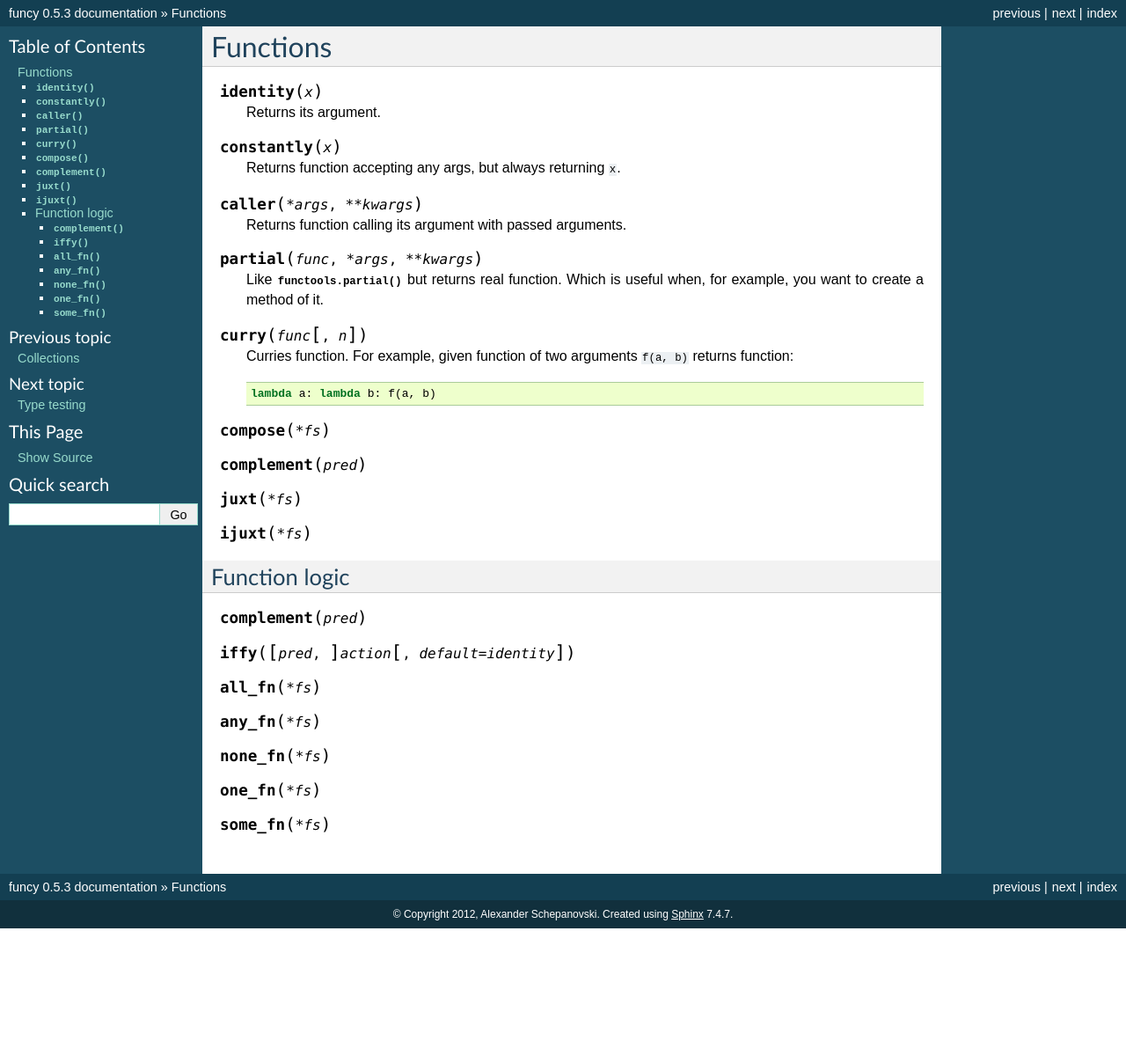
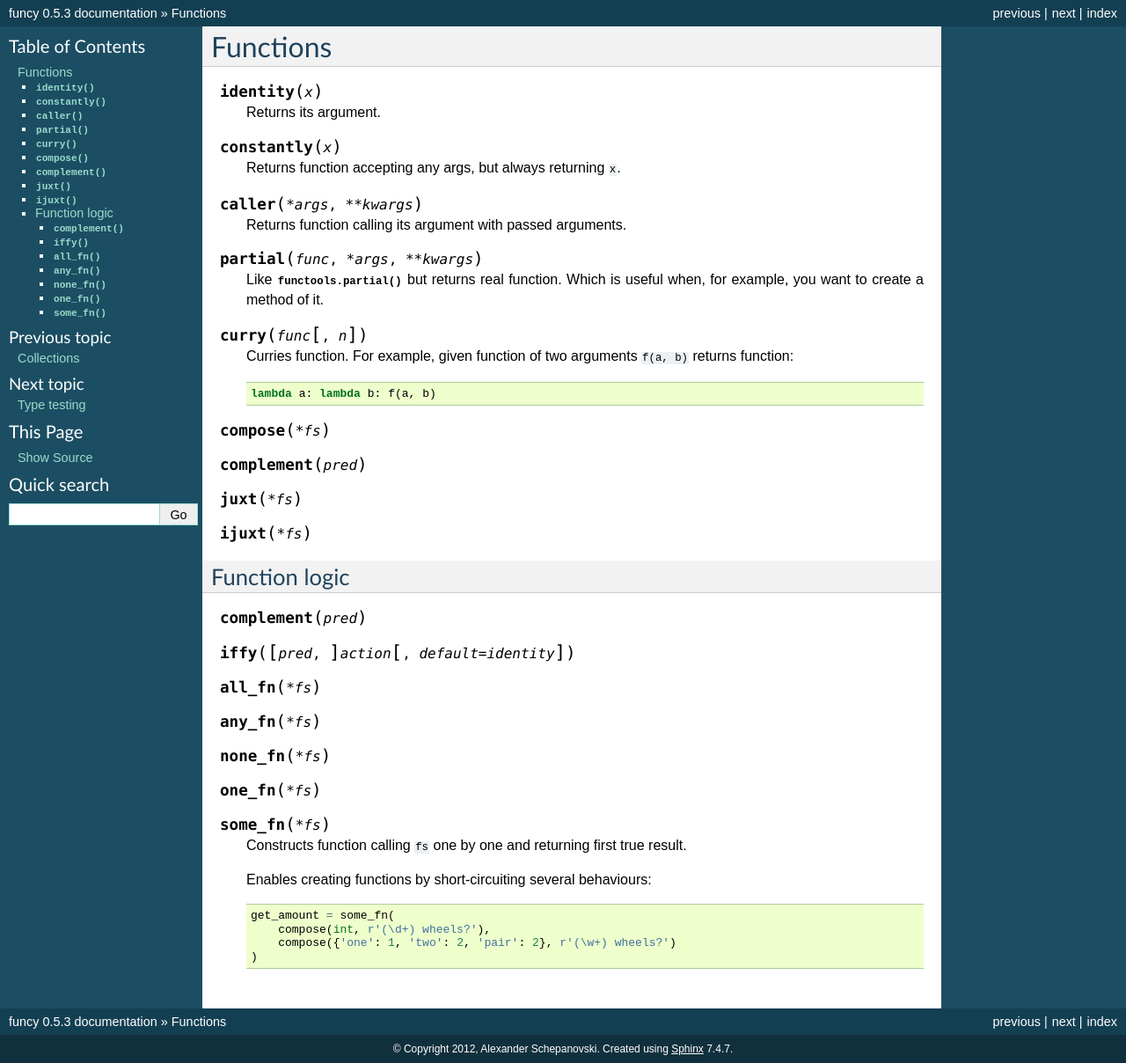
Before and after one commit to Jamaal224/funcy, a Sphinx documentation site: the page built from docs/funcs.rst, in a window 1280 px wide. Shown: the whole page at 88% size. Built offline with Sphinx 7.4.7, drawn with Linux system fonts in a browser that asks for light colours; pages that are not in the unit, such as notebooks, are missing from menus; before the commit the page ends 1055 px from its top, so only the background shows below that.

Commit message:
Docs for some_fn()

```diff
--- a/docs/funcs.rst
+++ b/docs/funcs.rst
@@ -46,3 +46,12 @@ Function logic
 .. function:: one_fn(*fs)
 
 .. function:: some_fn(*fs)
+
+    Constructs function calling ``fs`` one by one and returning first true result.
+
+    Enables creating functions by short-circuiting several behaviours::
+
+        get_amount = some_fn(
+            compose(int, r'(\d+) wheels?'),
+            compose({'one': 1, 'two': 2, 'pair': 2}, r'(\w+) wheels?')
+        )
```
